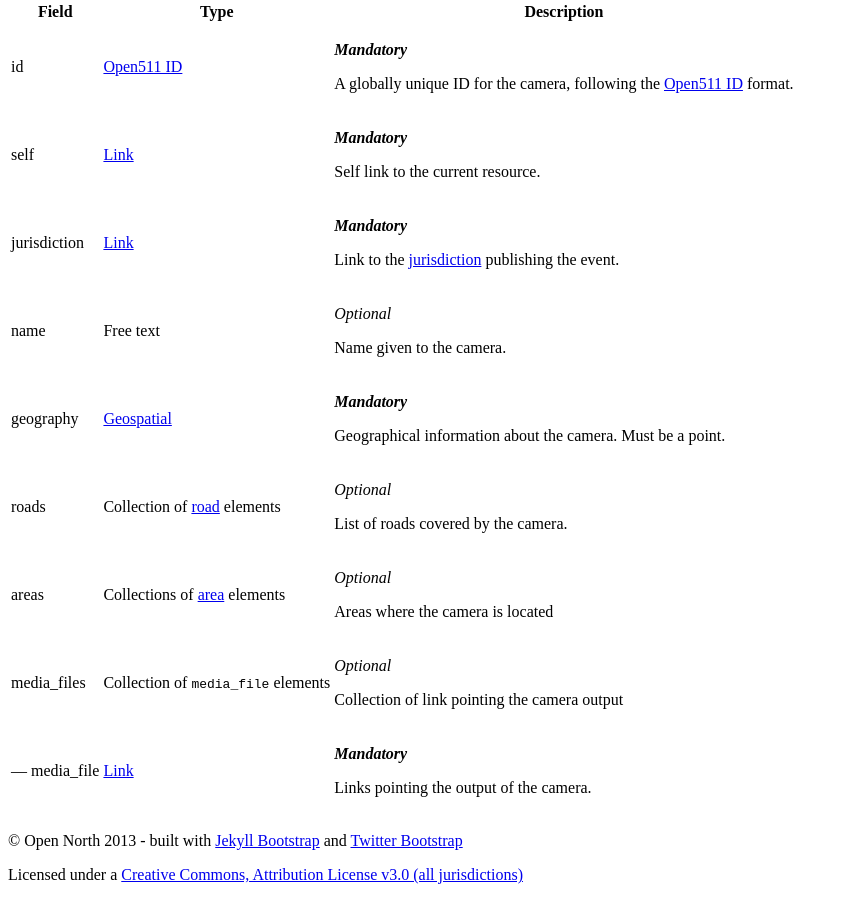
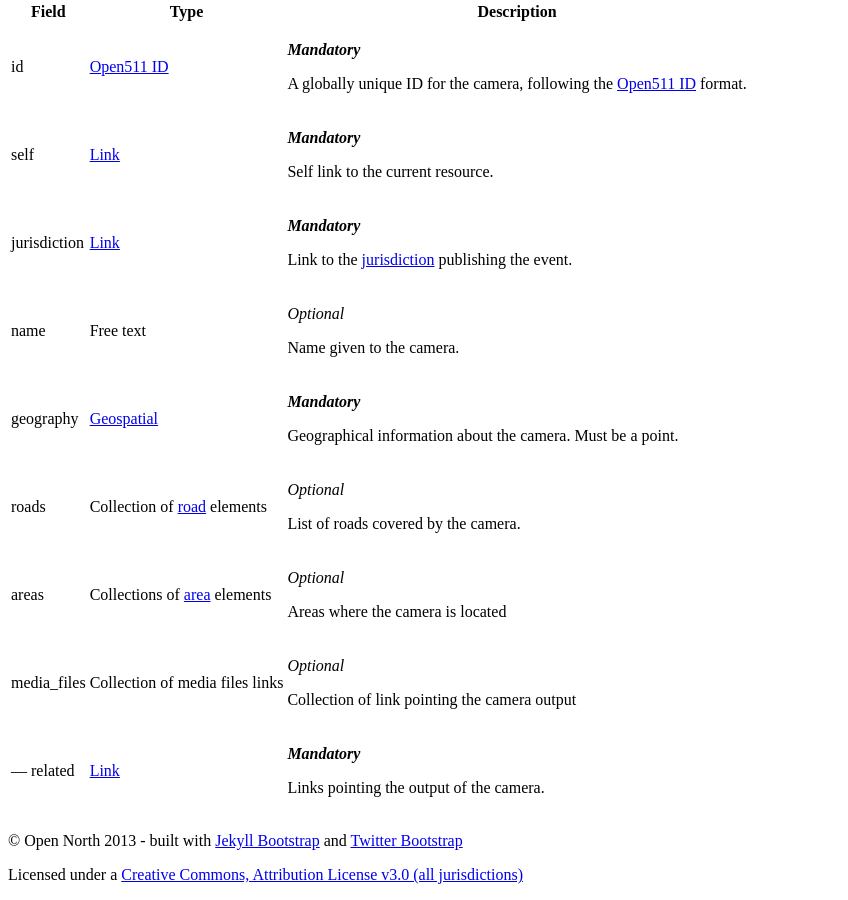
Before and after one commit to open511/Open511API, a Jekyll site: the page built from camera.html, in a window 1280 px wide and 900 px high, scrolled down 1764 px. Shown: the whole window, without its empty margins (0-848 px from the left). Built offline with Jekyll 4.4.1, drawn with Linux system fonts in a browser that asks for light colours; nearby versions of some CDN libraries.

Commit message:
Set media_files subtype to 'related'

```diff
--- a/camera.html
+++ b/camera.html
@@ -46,11 +46,11 @@ camera :
       desc: <p>Areas where the camera is located</p>
 
     - name: media_files
-      type: Collection of <code>media_file</code> elements
+      type: Collection of media files links
       mandatory: Optional
       desc: <p>Collection of link pointing the camera output</p>
 
-    - name:  <p>&mdash; media_file</p>
+    - name:  <p>&mdash; related</p>
       type: <a href="guidelines.html#links">Link</a>
       mandatory: Mandatory
       desc: <p>Links pointing the output of the camera. </pre>
```
